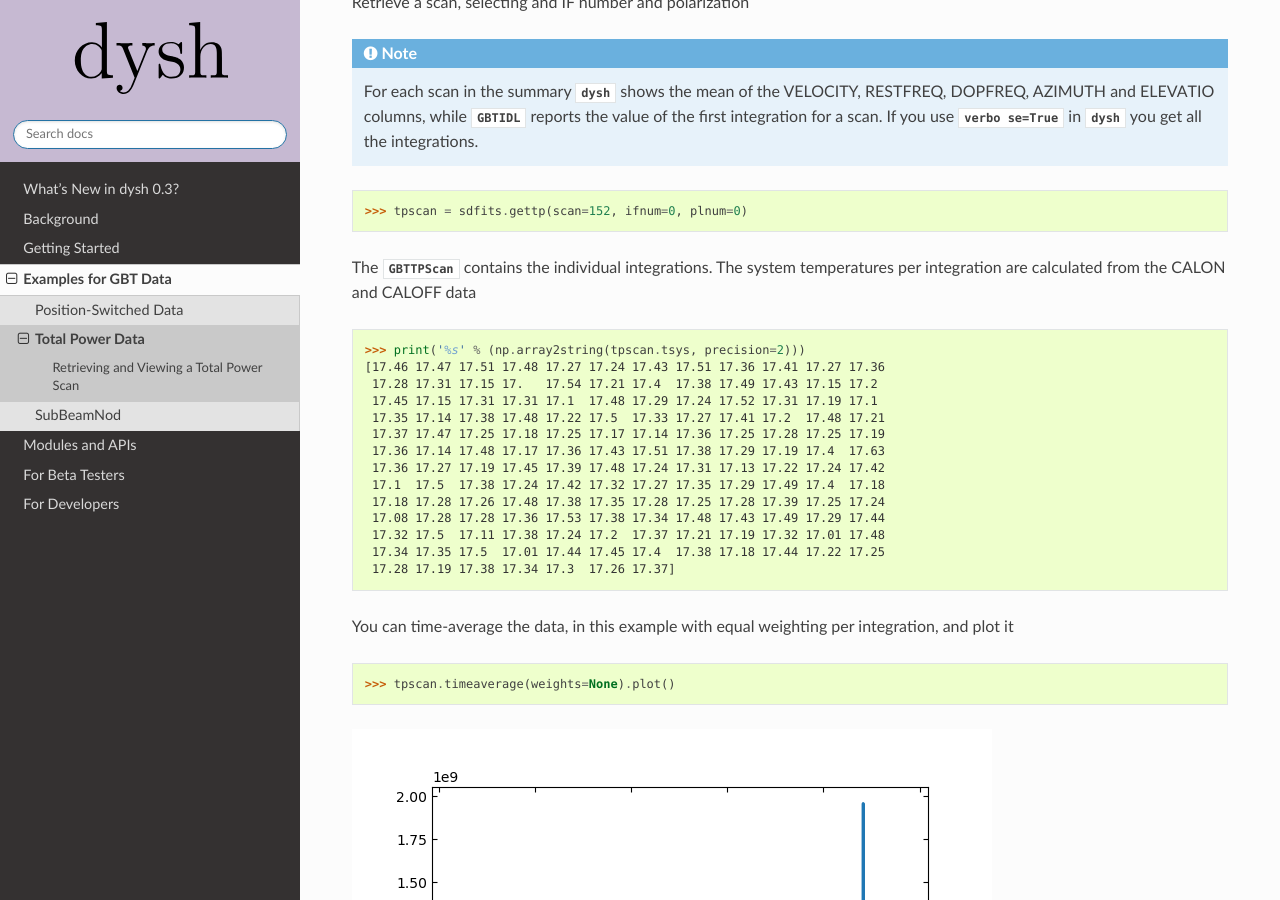
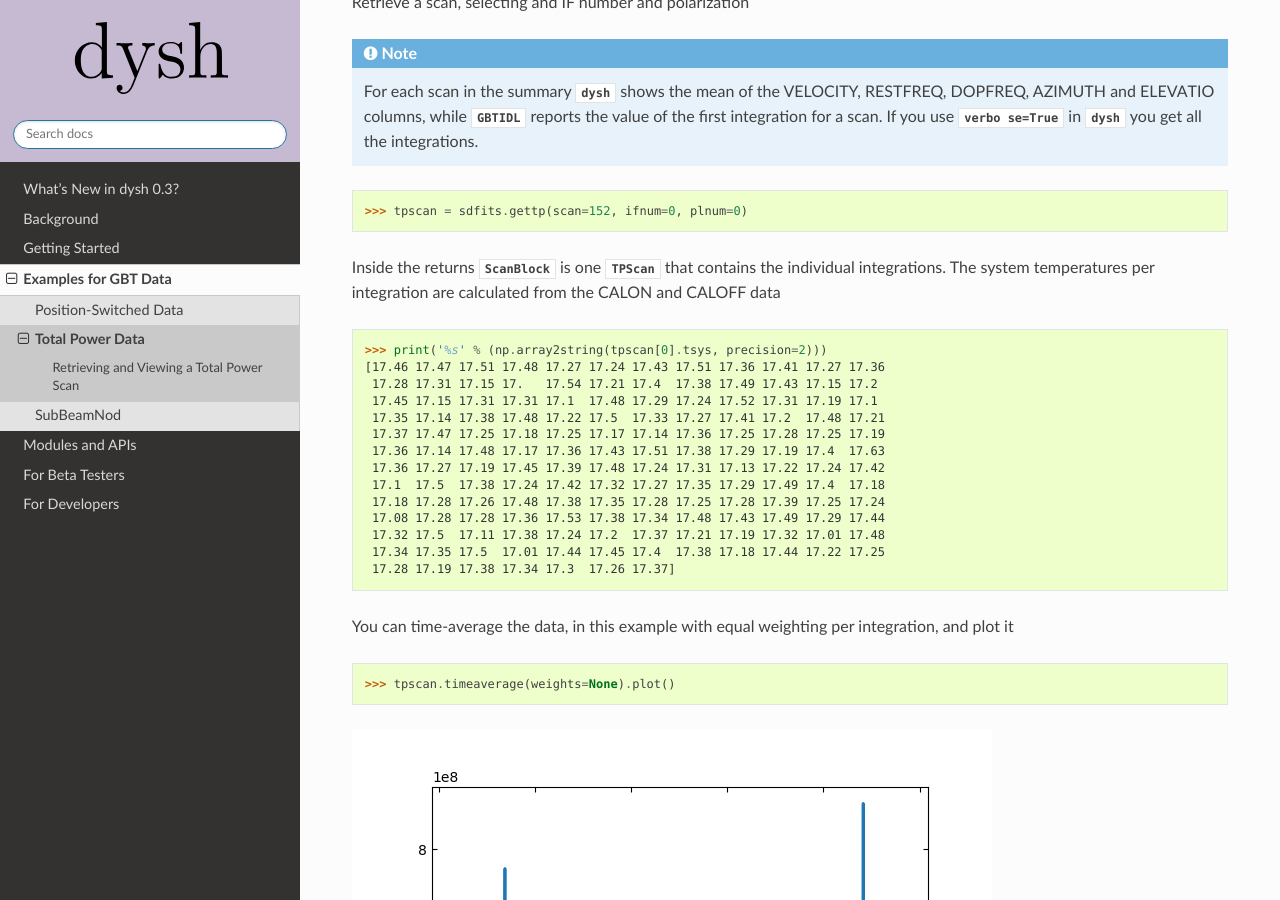
Before and after one commit to GreenBankObservatory/dysh, a Sphinx documentation site: the page built from docs/source/examples/totalpower.rst, in a window 1280 px wide and 900 px high, scrolled down 1112 px. Built offline with Sphinx 7.4.7 and the Read the Docs theme 2.0.0, drawn with Linux system fonts in a browser that asks for light colours; the version number could not be read and is left out.

Commit message:
fix up doc and example for gettp

```diff
--- a/docs/source/examples/totalpower.rst
+++ b/docs/source/examples/totalpower.rst
@@ -62,11 +62,11 @@ Retrieve a scan, selecting and IF number and polarization
 
     >>> tpscan = sdfits.gettp(scan=152, ifnum=0, plnum=0)
 
-The `~dysh.spectra.scan.GBTTPScan` contains the individual integrations.  The system temperatures per integration are calculated from the CALON and CALOFF data
+Inside the returns `~dysh.spectra.scan.ScanBlock` is one `~dysh.spectra.scan.TPScan` that contains the individual integrations.  The system temperatures per integration are calculated from the CALON and CALOFF data
 
 .. code:: python
 
-    >>> print('%s' % (np.array2string(tpscan.tsys, precision=2)))
+    >>> print('%s' % (np.array2string(tpscan[0].tsys, precision=2)))
     [17.46 17.47 17.51 17.48 17.27 17.24 17.43 17.51 17.36 17.41 17.27 17.36
      17.28 17.31 17.15 17.   17.54 17.21 17.4  17.38 17.49 17.43 17.15 17.2
      17.45 17.15 17.31 17.31 17.1  17.48 17.29 17.24 17.52 17.31 17.19 17.1
```
Also changed, not shown: docs/source/examples/img/tp_153_eqweight.png.
